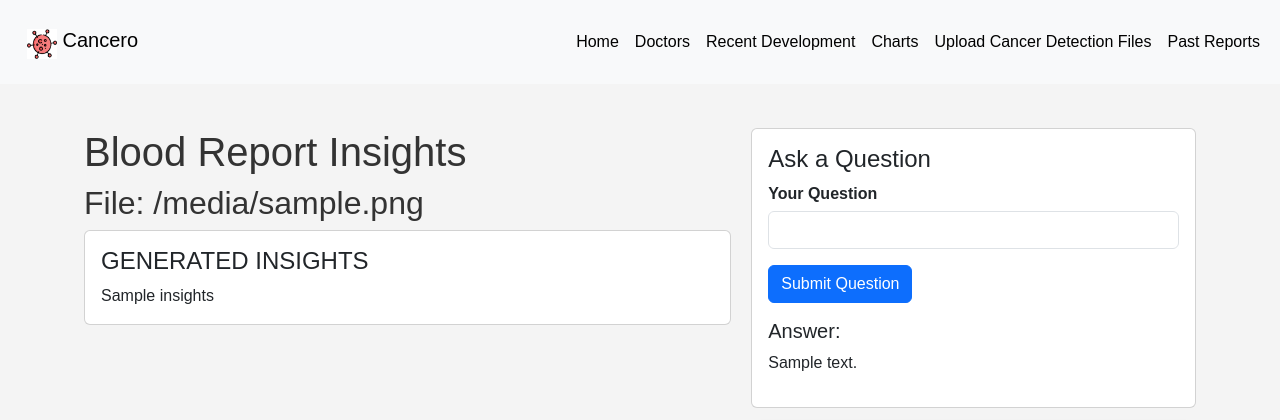
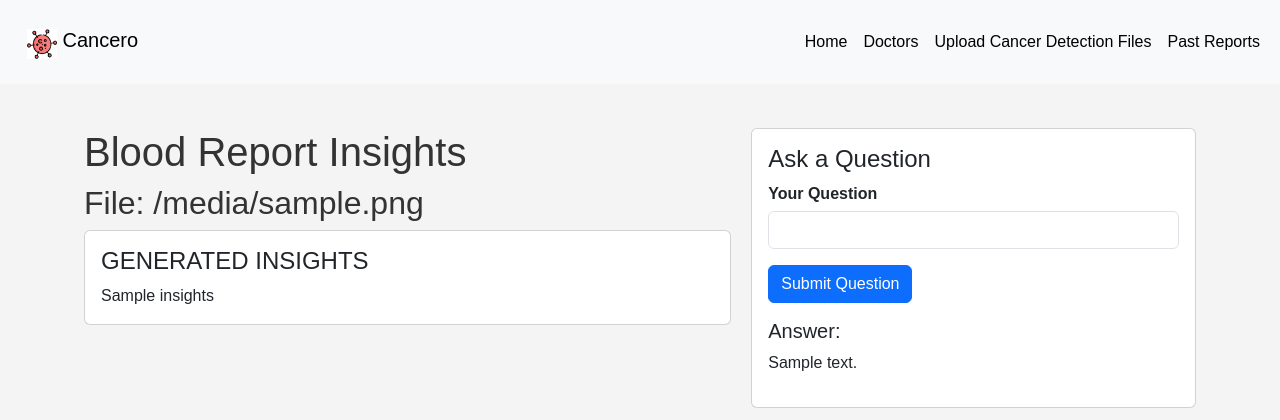
Before and after one commit to Sid3503/Cancero, a Flask app: template templates/display_pdf.html in a window 1280 px wide. Shown: the top 420 px of the page. Run offline with Flask 3, Linux system fonts and the light colour scheme; the template is opened without the code that fills it: most values are stand-ins (such as "Sample title", 1, 10 or a date in 2020); some libraries are stand-ins or nearby versions.

Commit message:
Update display_pdf.html

```diff
--- a/templates/display_pdf.html
+++ b/templates/display_pdf.html
@@ -87,12 +87,6 @@
                         <a class="nav-link" href="/doctors">Doctors</a>
                     </li>
                     <li class="nav-item">
-                        <a class="nav-link" href="/news">Recent Development</a>
-                    </li>
-                    <li class="nav-item">
-                        <a class="nav-link" href="/charts">Charts</a>
-                    </li>
-                    <li class="nav-item">
                         <a class="nav-link" href="/upload">Upload Cancer Detection Files</a>
                     </li>
                     <li class="nav-item">
```
